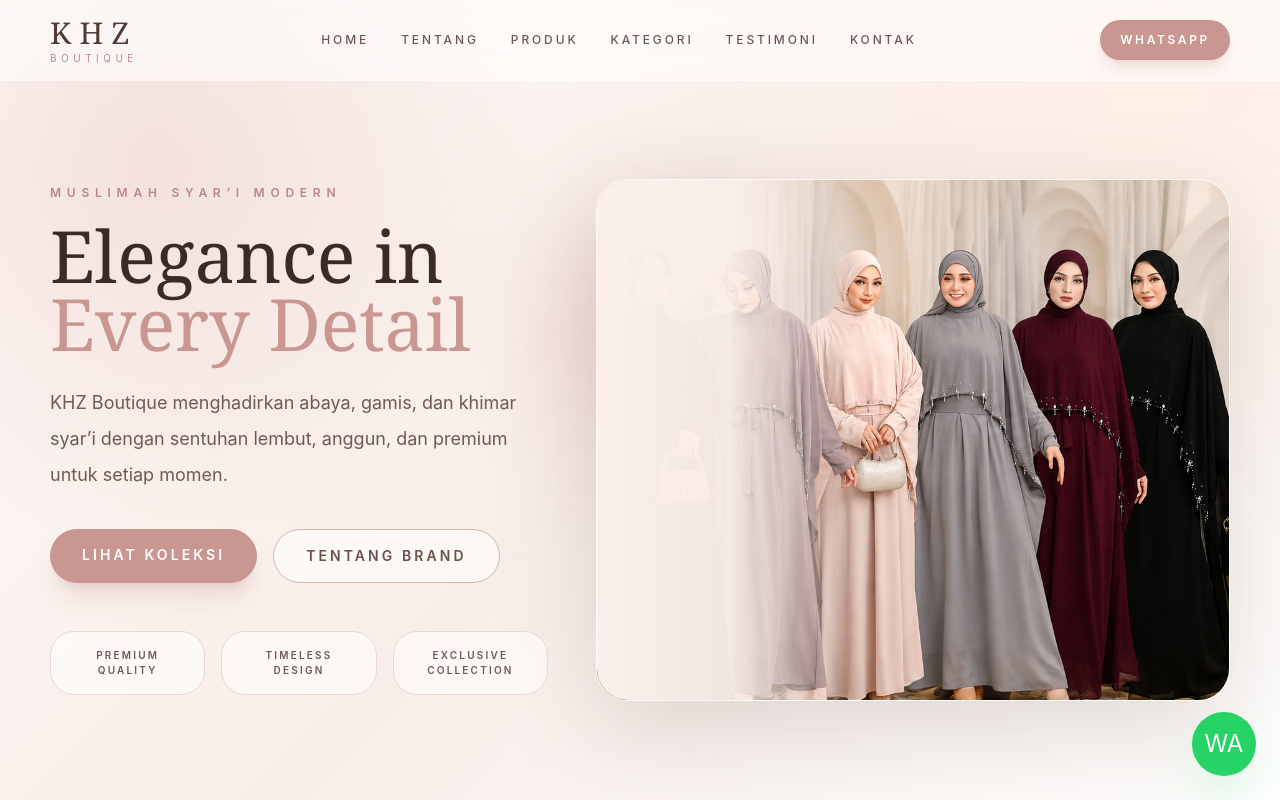
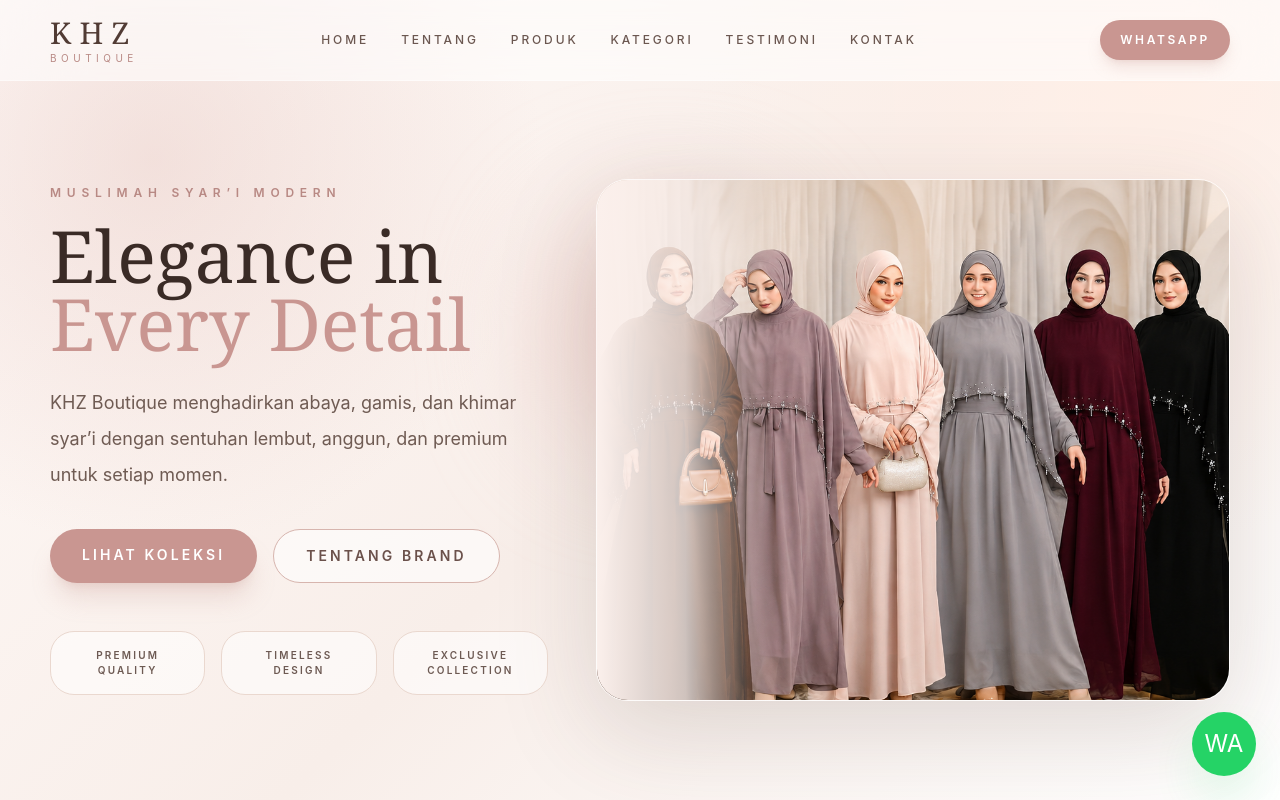
Before and after one commit to ridz15/KHZboutique, a Next.js app: page / in a window 1280 px wide. Shown: the top 800 px of the page. Built offline with nearby package versions, Linux system fonts and the light colour scheme.

Commit message:
Refine hero banner blend

```diff
--- a/src/app/page.tsx
+++ b/src/app/page.tsx
@@ -227,9 +227,9 @@ export default function Home() {
                 width={1884}
                 height={835}
                 priority
-                className="h-[360px] w-full object-cover object-[88%_center] md:h-[520px]"
+                className="h-[360px] w-full object-cover object-[84%_center] md:h-[520px]"
               />
-              <div className="pointer-events-none absolute inset-y-0 left-0 w-[42%] bg-gradient-to-r from-[#fbf0ec] via-[#fbf0ec]/95 to-transparent" />
+              <div className="pointer-events-none absolute inset-y-0 left-0 w-[28%] bg-gradient-to-r from-[#fbf0ec] via-[#fbf0ec]/80 to-transparent" />
             </div>
           </motion.div>
         </div>
```
